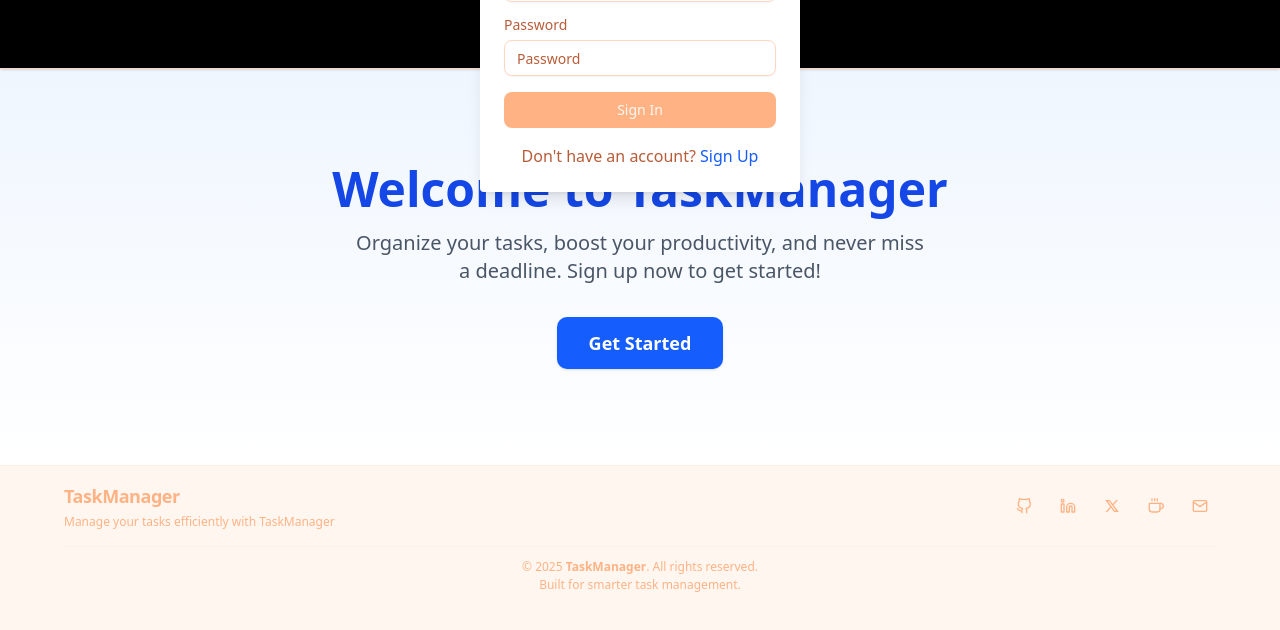
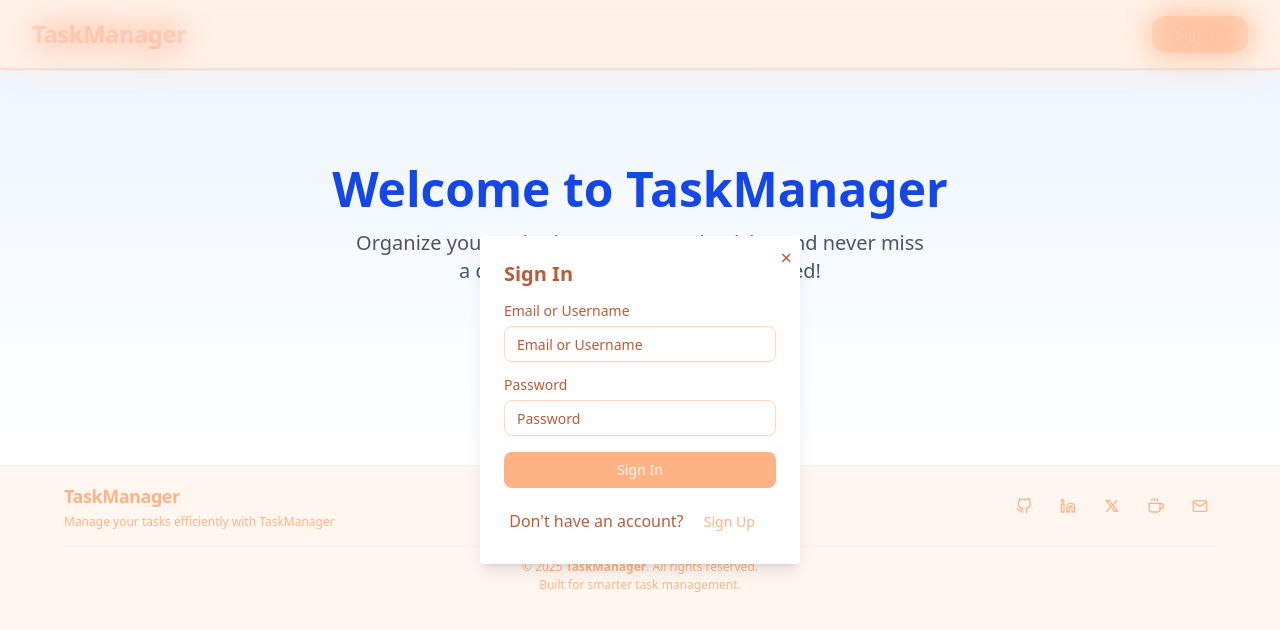
Before and after one commit to celersneha/task-manager, a React (Vite) app in the folder client/: page / in a window 1280 px wide. Both pictures are taken after a click on the button "Sign In". Shown: the top 630 px of the page. Built offline with nearby package versions, Linux system fonts and the light colour scheme; no server answers.

Commit message:
Refactor AuthDialog component

```diff
--- a/client/src/components/ui/Auth/AuthDialog.tsx
+++ b/client/src/components/ui/Auth/AuthDialog.tsx
@@ -1,12 +1,13 @@
 import { useState } from "react";
 import SignIn from "./SignIn";
 import SignUp from "./SignUp";
+import { Button } from "../button";
 
 const AuthDialog = ({ onClose }: { onClose: () => void }) => {
   const [mode, setMode] = useState<"signin" | "signup">("signin");
 
   return (
-    <div className="fixed inset-0 flex items-center justify-center bg-black bg-opacity-30 z-50">
+    <div className="fixed inset-0 flex items-center justify-center min-h-screen min-w-full backdrop-blur-lg bg-opacity-30 z-50">
       <div className="bg-white rounded shadow-lg p-6 min-w-[320px] relative">
         <button className="absolute right-2 top-2 text-xl" onClick={onClose}>
           ×
@@ -16,12 +17,9 @@ const AuthDialog = ({ onClose }: { onClose: () => void }) => {
             <SignIn onSuccess={onClose} />
             <div className="mt-4 text-center">
               Don't have an account?{" "}
-              <button
-                className="text-blue-600"
-                onClick={() => setMode("signup")}
-              >
+              <Button variant="ghost" onClick={() => setMode("signup")}>
                 Sign Up
-              </button>
+              </Button>
             </div>
           </>
         ) : (
```
